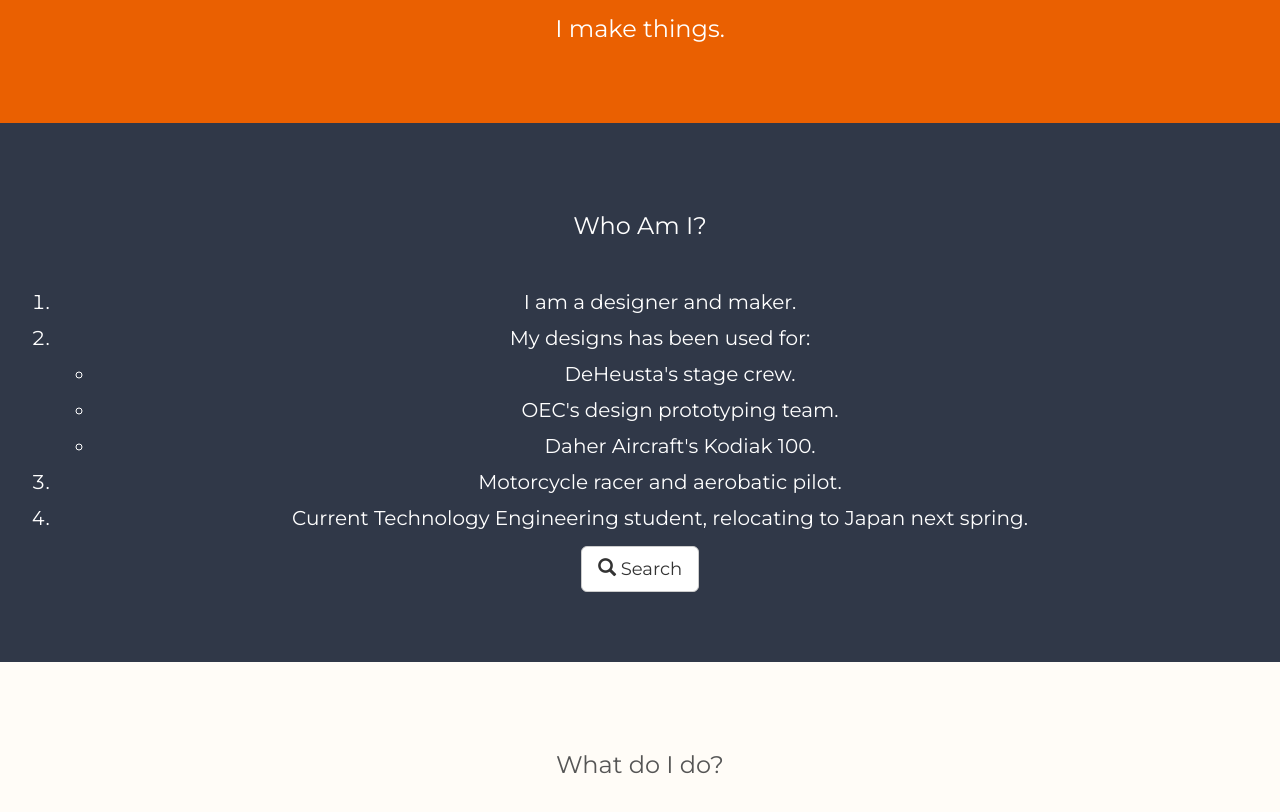
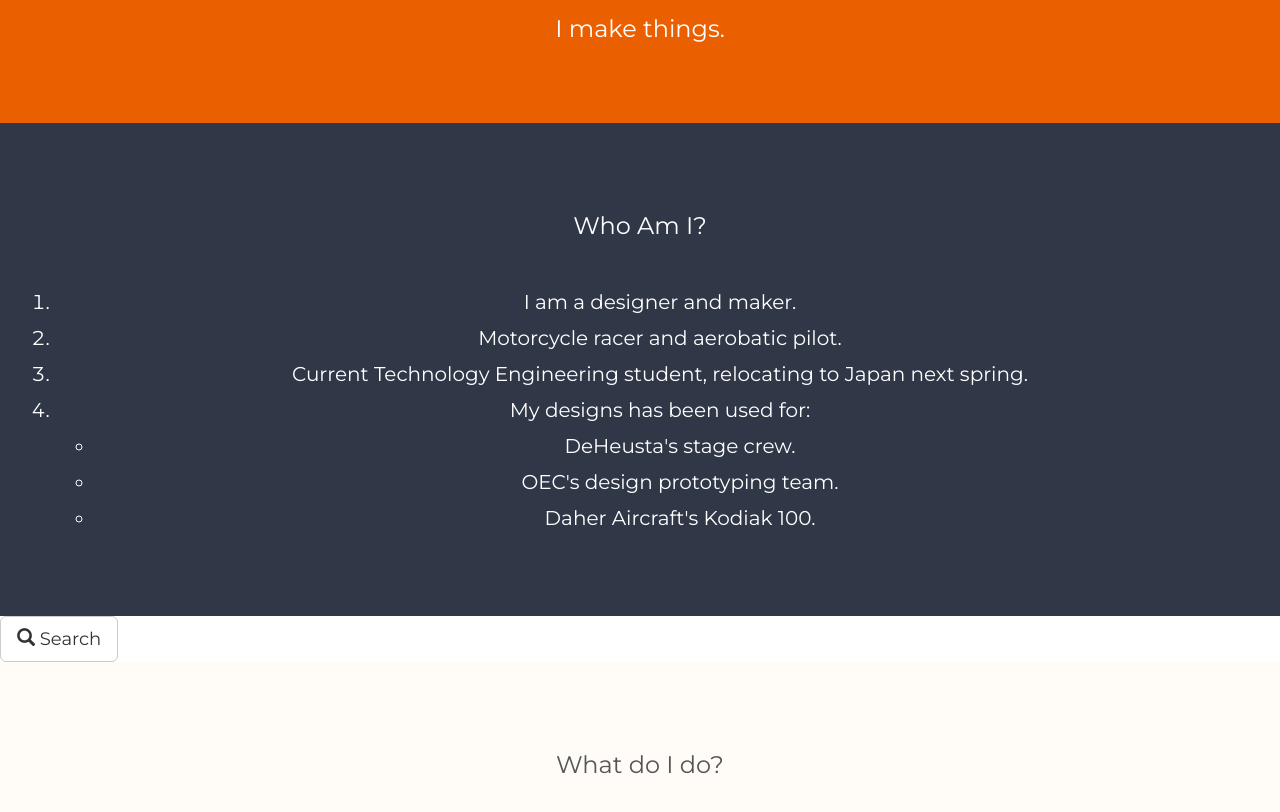
Before and after one commit to smittjp/portfolio, a plain HTML site: page index.html in a window 1280 px wide. Shown: the part 640-1452 px from the top of the page. Drawn offline with nearby package versions, Linux system fonts and the light colour scheme.

Commit message:
Fixing lists.. again

```diff
--- a/index.html
+++ b/index.html
@@ -82,19 +82,21 @@
 </div>
 
 <!-- Second Container -->
+<div class="list-wrapper">
 <div class="container-fluid bg-2 text-center">
   <h3 class="margin">Who Am I?</h3>
  <ol>
   <li>I am a designer and maker.</li>
+  <li>Motorcycle racer and aerobatic pilot.</li>
+  <li>Current Technology Engineering student, relocating to Japan next spring.</li>
   <li>My designs has been used for:</li>
     <ul>
       <li>DeHeusta's stage crew.</li>
       <li>OEC's design prototyping team.</li>
       <li>Daher Aircraft's Kodiak 100.</li>
     </ul>
-  <li>Motorcycle racer and aerobatic pilot.</li>
-  <li>Current Technology Engineering student, relocating to Japan next spring.</li>
 </ol>
+</div>
   <a href="#" class="btn btn-default btn-lg">
     <span class="glyphicon glyphicon-search"></span> Search
   </a>
```
